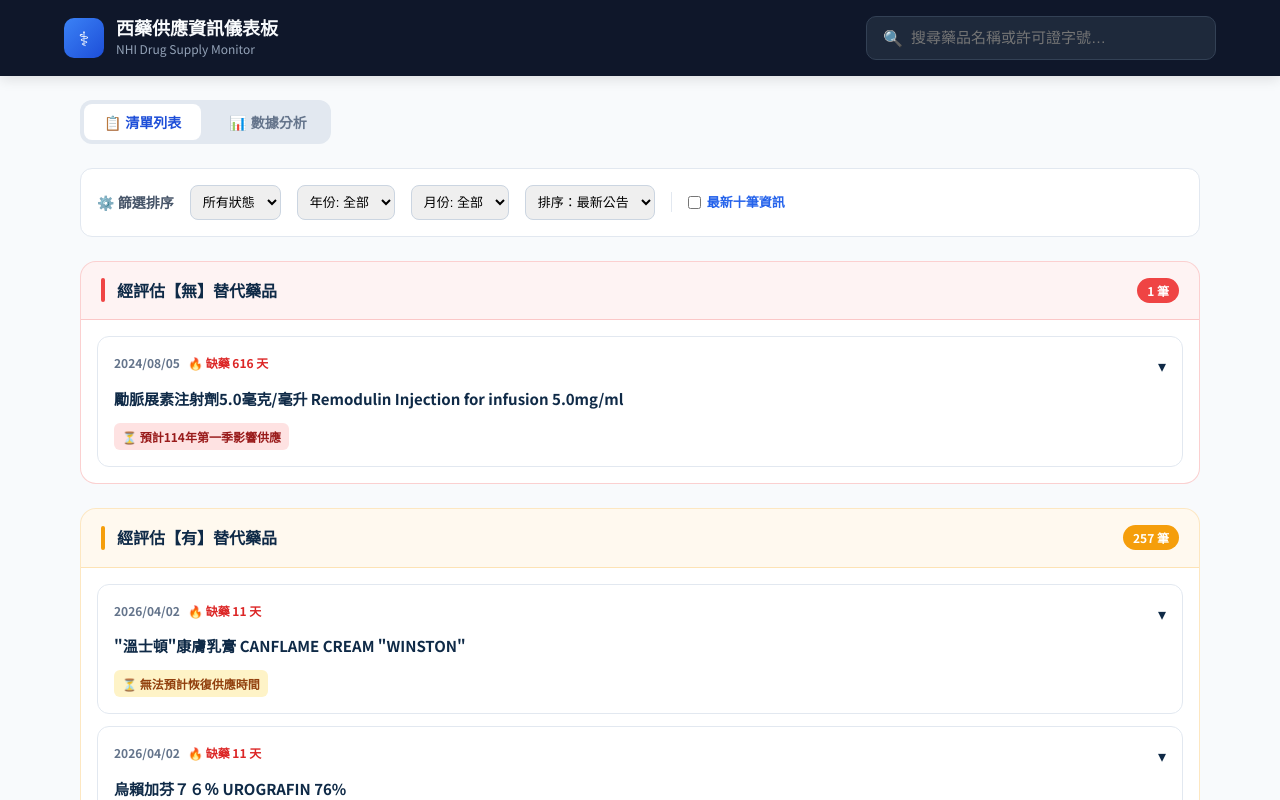
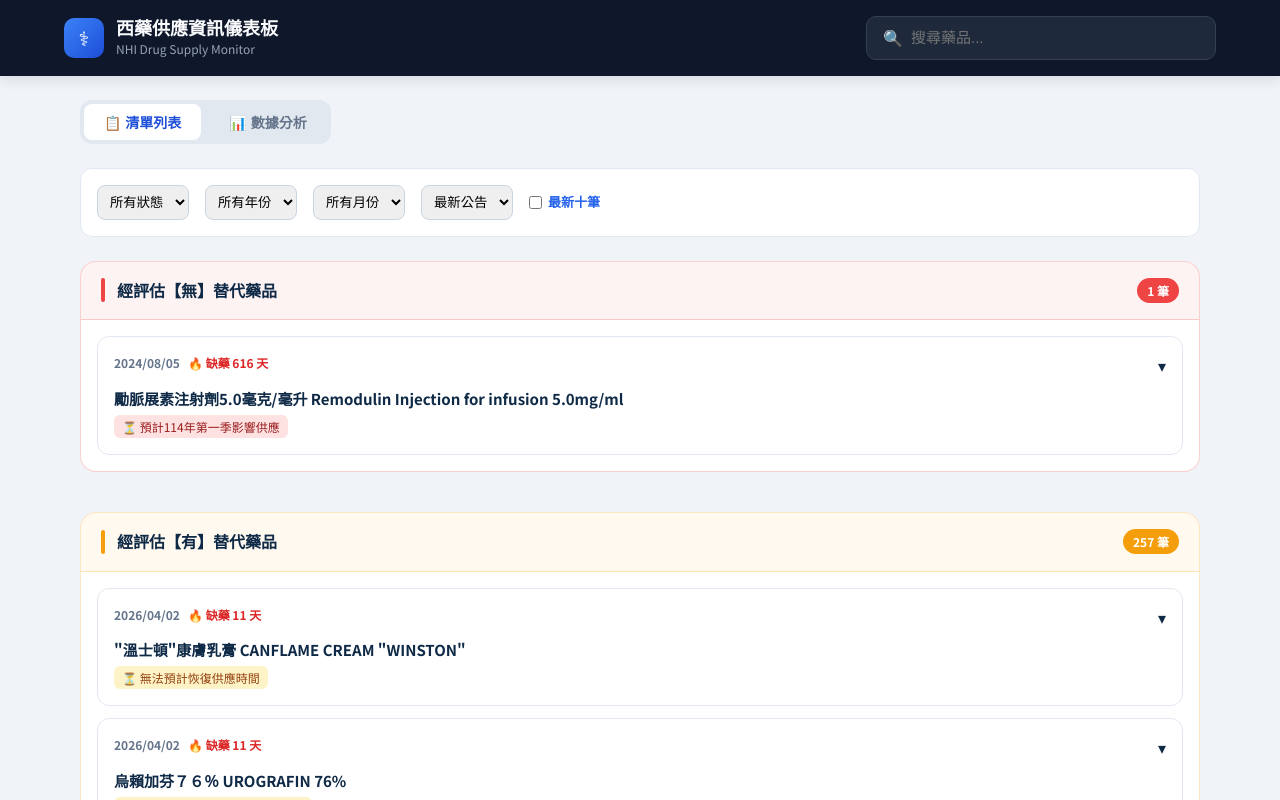
Before and after one commit to lianggaga927-beep/TFDA-drug-shortage-dashboard, a React (Vite) app: page / in a window 1280 px wide. Shown: the top 800 px of the page. Built offline with nearby package versions, Linux system fonts and the light colour scheme; a web font is replaced by a local one.

Commit message:
下方加註網頁警語

```diff
--- a/src/App.tsx
+++ b/src/App.tsx
@@ -100,8 +100,8 @@ export default function App() {
   const [searchTerm, setSearchTerm] = useState('');
   const [filterStatus, setFilterStatus] = useState<string>('all');
   const [filterYear, setFilterYear] = useState<string>('all');
-  const [filterMonth, setFilterMonth] = useState<string>('all'); // 新增：月份篩選
-  const [showLatestTen, setShowLatestTen] = useState(false);    // 新增：最新十筆勾選
+  const [filterMonth, setFilterMonth] = useState<string>('all');
+  const [showLatestTen, setShowLatestTen] = useState(false);
   const [sortMode, setSortMode] = useState<'newest'|'longest'|'name'>('newest');
 
   useEffect(() => {
@@ -124,7 +124,6 @@ export default function App() {
 
     const availableYears = Array.from(new Set(all.map(i => (i.公告更新時間||'').split('/')[0]))).filter(Boolean).sort().reverse();
 
-    // 排序需在篩選前或中途完成，以確保「最新十筆」能抓到正確資料
     all.sort((a, b) => {
       if (sortMode === 'newest') return new Date(b.公告更新時間).getTime() - new Date(a.公告更新時間).getTime();
       if (sortMode === 'longest') return (b._days || 0) - (a._days || 0);
@@ -132,7 +131,6 @@ export default function App() {
       return 0;
     });
 
-    // 核心篩選邏輯
     if (showLatestTen) {
       all = all.slice(0, 10);
     } else {
@@ -157,10 +155,16 @@ export default function App() {
   const stats = useCompositeStats(processedData.all);
   const chartData = timeMode === 'month' ? stats.monthlyChart : stats.yearlyChart;
 
-  if (loading) return <div className="loading"><div className="loading__spinner" />系統讀取中...</div>;
+  if (loading) return (
+    <div style={{ minHeight: '100vh', display: 'flex', flexDirection: 'column', alignItems: 'center', justifyContent: 'center', backgroundColor: '#f0f4f8', gap: '16px' }}>
+      <div style={{ width: '48px', height: '48px', border: '4px solid #e2e8f0', borderTop: '4px solid #2563eb', borderRadius: '50%', animation: 'spin 0.8s linear infinite' }} />
+      <p style={{ color: '#64748b', fontWeight: 600 }}>系統讀取中…</p>
+      <style>{`@keyframes spin { to { transform: rotate(360deg); } }`}</style>
+    </div>
+  );
 
   return (
-    <div style={{ minHeight: '100vh', backgroundColor: '#f8fafc', paddingBottom: '48px', fontFamily: '"Noto Sans TC", sans-serif' }}>
+    <div style={{ minHeight: '100vh', backgroundColor: '#f0f4f8', display: 'flex', flexDirection: 'column', fontFamily: '"Noto Sans TC", sans-serif' }}>
       <nav style={{ backgroundColor: '#0f172a', padding: '16px 24px', position: 'sticky', top: 0, zIndex: 50, boxShadow: '0 4px 12px rgba(0,0,0,0.1)' }}>
         <div style={{ maxWidth: '1152px', margin: '0 auto', display: 'flex', flexWrap: 'wrap', justifyContent: 'space-between', alignItems: 'center', gap: '16px' }}>
           <div style={{ display: 'flex', alignItems: 'center', gap: '12px' }}>
@@ -172,12 +176,12 @@ export default function App() {
           </div>
           <div style={{ display: 'flex', alignItems: 'center', backgroundColor: '#1e293b', border: '1px solid #334155', borderRadius: '10px', padding: '8px 16px', width: '100%', maxWidth: '350px' }}>
             <span style={{ color: '#475569', fontSize: '16px', marginRight: '8px' }}>🔍</span>
-            <input type="text" placeholder="搜尋藥品名稱或許可證字號…" onChange={e => setSearchTerm(e.target.value)} style={{ border: 'none', outline: 'none', flex: 1, fontSize: '15px', color: '#e2e8f0', background: 'transparent' }} />
+            <input type="text" placeholder="搜尋藥品..." onChange={e => setSearchTerm(e.target.value)} style={{ border: 'none', outline: 'none', flex: 1, fontSize: '15px', color: '#e2e8f0', background: 'transparent' }} />
           </div>
         </div>
       </nav>
 
-      <main style={{ maxWidth: '1152px', margin: '24px auto 0', padding: '0 16px' }}>
+      <main style={{ maxWidth: '1152px', margin: '24px auto 0', padding: '0 16px', flex: 1 }}>
         <div style={{ display: 'flex', gap: '8px', marginBottom: '24px', backgroundColor: '#e2e8f0', padding: '4px', borderRadius: '12px', width: 'fit-content' }}>
           <button onClick={() => setActiveTab('list')} style={{ padding: '8px 20px', borderRadius: '8px', fontWeight: 700, fontSize: '14px', cursor: 'pointer', border: 'none', backgroundColor: activeTab === 'list' ? '#ffffff' : 'transparent', color: activeTab === 'list' ? '#1d4ed8' : '#64748b' }}>📋 清單列表</button>
           <button onClick={() => setActiveTab('stats')} style={{ padding: '8px 20px', borderRadius: '8px', fontWeight: 700, fontSize: '14px', cursor: 'pointer', border: 'none', backgroundColor: activeTab === 'stats' ? '#ffffff' : 'transparent', color: activeTab === 'stats' ? '#1d4ed8' : '#64748b' }}>📊 數據分析</button>
@@ -185,47 +189,38 @@ export default function App() {
 
         {activeTab === 'list' ? (
           <div style={{ display: 'flex', flexDirection: 'column', gap: '24px' }}>
-
-            {/* 控制台：新增月份與最新十筆 */}
             <div style={{ backgroundColor: '#ffffff', padding: '16px', borderRadius: '12px', border: '1px solid #e2e8f0', display: 'flex', flexWrap: 'wrap', gap: '16px', alignItems: 'center' }}>
-              <div style={{ fontSize: '14px', fontWeight: 700, color: '#475569' }}>⚙️ 篩選排序</div>
-
-              <select value={filterStatus} disabled={showLatestTen} onChange={e => setFilterStatus(e.target.value)} style={{ padding: '8px', borderRadius: '8px', border: '1px solid #cbd5e1', fontSize: '13px' }}>
+              <select value={filterStatus} disabled={showLatestTen} onChange={e => setFilterStatus(e.target.value)} style={{ padding: '8px', borderRadius: '8px', border: '1px solid #cbd5e1' }}>
                 <option value="all">所有狀態</option>
                 <option value="red">無替代</option>
                 <option value="amber">有替代</option>
                 <option value="emerald">已解除</option>
               </select>
-
-              <select value={filterYear} disabled={showLatestTen} onChange={e => setFilterYear(e.target.value)} style={{ padding: '8px', borderRadius: '8px', border: '1px solid #cbd5e1', fontSize: '13px' }}>
-                <option value="all">年份: 全部</option>
+              <select value={filterYear} disabled={showLatestTen} onChange={e => setFilterYear(e.target.value)} style={{ padding: '8px', borderRadius: '8px', border: '1px solid #cbd5e1' }}>
+                <option value="all">所有年份</option>
                 {processedData.availableYears.map(y => <option key={y} value={y}>{y}年</option>)}
               </select>
-
-              <select value={filterMonth} disabled={showLatestTen} onChange={e => setFilterMonth(e.target.value)} style={{ padding: '8px', borderRadius: '8px', border: '1px solid #cbd5e1', fontSize: '13px' }}>
-                <option value="all">月份: 全部</option>
+              <select value={filterMonth} disabled={showLatestTen} onChange={e => setFilterMonth(e.target.value)} style={{ padding: '8px', borderRadius: '8px', border: '1px solid #cbd5e1' }}>
+                <option value="all">所有月份</option>
                 {Array.from({ length: 12 }, (_, i) => (i + 1).toString().padStart(2, '0')).map(m => <option key={m} value={m}>{m}月</option>)}
               </select>
-
-              <select value={sortMode} onChange={e => setSortMode(e.target.value as any)} style={{ padding: '8px', borderRadius: '8px', border: '1px solid #cbd5e1', fontSize: '13px' }}>
-                <option value="newest">排序：最新公告</option>
-                <option value="longest">排序：天數最久</option>
-                <option value="name">排序：名稱 A-Z</option>
+              <select value={sortMode} onChange={e => setSortMode(e.target.value as any)} style={{ padding: '8px', borderRadius: '8px', border: '1px solid #cbd5e1' }}>
+                <option value="newest">最新公告</option>
+                <option value="longest">缺藥最久</option>
+                <option value="name">名稱排序</option>
               </select>
-
-              <label style={{ display: 'flex', alignItems: 'center', gap: '6px', fontSize: '13px', fontWeight: 700, color: '#2563eb', cursor: 'pointer', borderLeft: '1px solid #e2e8f0', paddingLeft: '16px' }}>
-                <input type="checkbox" checked={showLatestTen} onChange={e => setShowLatestTen(e.target.checked)} />
-                最新十筆資訊
+              <label style={{ display: 'flex', alignItems: 'center', gap: '6px', fontSize: '13px', fontWeight: 700, color: '#2563eb', cursor: 'pointer' }}>
+                <input type="checkbox" checked={showLatestTen} onChange={e => setShowLatestTen(e.target.checked)} /> 最新十筆
               </label>
             </div>
-
             <Section title="經評估【無】替代藥品" colorTheme="red" list={processedData.noAlt} />
             <Section title="經評估【有】替代藥品" colorTheme="amber" list={processedData.withAlt} />
             <Section title="藥品已解除短缺" colorTheme="emerald" list={processedData.resolved} />
           </div>
         ) : (
           <div style={{ backgroundColor: '#ffffff', padding: '24px', borderRadius: '16px', border: '1px solid #e2e8f0' }}>
-            <div style={{ display: 'flex', justifyContent: 'space-between', marginBottom: '24px' }}>
+             {/* 統計圖表內容... */}
+             <div style={{ display: 'flex', justifyContent: 'space-between', marginBottom: '24px' }}>
               <h2 style={{ fontSize: '18px', fontWeight: 700 }}>📊 供應趨勢統計</h2>
               <div style={{ display: 'flex', backgroundColor: '#f1f5f9', padding: '4px', borderRadius: '8px' }}>
                 <button onClick={() => setTimeMode('month')} style={{ padding: '6px 16px', borderRadius: '6px', fontWeight: 700, fontSize: '13px', border: 'none', backgroundColor: timeMode === 'month' ? '#ffffff' : 'transparent', color: timeMode === 'month' ? '#2563eb' : '#64748b' }}>月統計</button>
@@ -234,33 +229,51 @@ export default function App() {
             </div>
             <div style={{ height: '400px', width: '100%' }}>
               <ResponsiveContainer width="100%" height="100%">
-                <BarChart data={chartData} margin={{ top: 20, right: 10, left: -20, bottom: 0 }}>
-                  <CartesianGrid strokeDasharray="3 3" vertical={false} stroke="#e2e8f0" />
-                  <XAxis dataKey="name" tick={{fontSize: 12}} />
-                  <YAxis tick={{fontSize: 12}} />
+                <BarChart data={chartData}>
+                  <CartesianGrid strokeDasharray="3 3" vertical={false} />
+                  <XAxis dataKey="name" />
+                  <YAxis />
                   <Tooltip />
                   <Legend />
-                  <Bar dataKey="無替代(紅)" stackId="a" fill="#ef4444" barSize={35} />
-                  <Bar dataKey="有替代(黃)" stackId="a" fill="#f59e0b" barSize={35} />
-                  <Bar dataKey="已解除(綠)" fill="#10b981" barSize={35} />
+                  <Bar dataKey="無替代(紅)" stackId="a" fill="#ef4444" />
+                  <Bar dataKey="有替代(黃)" stackId="a" fill="#f59e0b" />
+                  <Bar dataKey="已解除(綠)" fill="#10b981" />
                 </BarChart>
               </ResponsiveContainer>
             </div>
           </div>
         )}
       </main>
+
+      {/* ── 👇 新增：底部警語區塊 👇 ── */}
+      <footer style={{ backgroundColor: '#0f172a', color: '#94a3b8', padding: '32px 16px', marginTop: '64px' }}>
+        <div style={{ maxWidth: '1152px', margin: '0 auto', textAlign: 'center' }}>
+          <p style={{ fontSize: '14px', marginBottom: '8px', lineHeight: 1.6 }}>
+            [ 依政府 OpenData API 抓取最新資訊，但最新訊息仍建議查閱 TFDA 網頁 ]
+          </p>
+          <a
+            href="https://dsms.fda.gov.tw/"
+            target="_blank"
+            rel="noopener noreferrer"
+            style={{ color: '#60a5fa', fontSize: '14px', textDecoration: 'none', fontWeight: 600 }}
+          >
+            🔗 西藥醫療器材供應平台 (官方網站)
+          </a>
+          <div style={{ marginTop: '20px', fontSize: '12px', opacity: 0.6 }}>
+            &copy; 2026 Clinical Pharmacy Supply Dashboard
+          </div>
+        </div>
+      </footer>
     </div>
   );
 }
 
-// ----------------------------------------------------------------------
-// 子元件 (Section & DrugCard)
-// ----------------------------------------------------------------------
+// ── 子元件 (保持不變) ──
 function Section({ title, colorTheme, list }: any) {
   if (!list.length) return null;
   const p = { red: '#ef4444', amber: '#f59e0b', emerald: '#10b981' }[colorTheme as Theme];
   return (
-    <section style={{ backgroundColor: '#ffffff', borderRadius: '16px', border: `1px solid ${p}40`, overflow: 'hidden' }}>
+    <section style={{ backgroundColor: '#ffffff', borderRadius: '16px', border: `1px solid ${p}40`, overflow: 'hidden', marginBottom: '16px' }}>
       <div style={{ backgroundColor: `${p}10`, borderBottom: `1px solid ${p}40`, padding: '16px 20px', display: 'flex', alignItems: 'center', gap: '12px' }}>
         <div style={{ width: '4px', height: '24px', backgroundColor: p, borderRadius: '2px' }} />
         <h2 style={{ fontSize: '16px', fontWeight: 700, flex: 1 }}>{title}</h2>
@@ -277,31 +290,21 @@ function DrugCard({ item, theme }: any) {
   const [open, setOpen] = useState(false);
   const rec = extractRecoveryTime(item.供應狀態);
   const t = { red: {bg:'#fee2e2', text:'#991b1b'}, amber: {bg:'#fef3c7', text:'#92400e'}, emerald: {bg:'#d1fae5', text:'#065f46'} }[theme as Theme];
-
   return (
-    <div style={{ border: '1px solid #e2e8f0', borderRadius: '12px', backgroundColor: '#fff', overflow: 'hidden' }}>
-      <div onClick={() => setOpen(!open)} style={{ padding: '16px', cursor: 'pointer', display: 'flex', flexDirection: 'column', gap: '8px' }}>
-        <div style={{ display: 'flex', justifyContent: 'space-between' }}>
-          <div style={{ display: 'flex', gap: '8px', flexWrap: 'wrap' }}>
+    <div style={{ border: '1px solid #e2e8f0', borderRadius: '12px', backgroundColor: '#fff' }}>
+      <div onClick={() => setOpen(!open)} style={{ padding: '16px', cursor: 'pointer' }}>
+        <div style={{ display: 'flex', justifyContent: 'space-between', marginBottom: '8px' }}>
+          <div style={{ display: 'flex', gap: '8px' }}>
             <span style={{ fontSize: '12px', fontWeight: 600, color: '#64748b' }}>{item.公告更新時間}</span>
             {theme !== 'emerald' && <span style={{ fontSize: '12px', fontWeight: 700, color: '#dc2626' }}>🔥 缺藥 {item._days} 天</span>}
           </div>
           <span style={{ transform: open ? 'rotate(180deg)' : 'rotate(0deg)' }}>▾</span>
         </div>
-        <div style={{ fontWeight: 700, fontSize: '15px' }}>{item.中文品名}</div>
-
-        {/* 👇 就是這裡！把遺漏的替代品建議 (altText) 與恢復時間 (rec, t) 顯示出來 👇 */}
-        <div style={{ display: 'flex', flexWrap: 'wrap', gap: '8px', marginTop: '4px' }}>
-          {item._altText && theme !== 'emerald' && (
-            <div style={{ fontSize: '12px', fontWeight: 600, color: '#0369a1', backgroundColor: '#e0f2fe', padding: '4px 8px', borderRadius: '6px' }}>💡 替代：{item._altText}</div>
-          )}
-          {rec && (
-            <div style={{ fontSize: '12px', fontWeight: 600, color: t?.text, backgroundColor: t?.bg, padding: '4px 8px', borderRadius: '6px' }}>
-              ⏳ {rec}
-            </div>
-          )}
+        <div style={{ fontWeight: 700, fontSize: '15px', marginBottom: '4px' }}>{item.中文品名}</div>
+        <div style={{ display: 'flex', flexWrap: 'wrap', gap: '8px' }}>
+           {item._altText && theme !== 'emerald' && <span style={{ fontSize: '12px', color: '#0369a1', backgroundColor: '#e0f2fe', padding: '2px 8px', borderRadius: '6px' }}>💡 替代：{item._altText}</span>}
+           {rec && <span style={{ fontSize: '12px', color: t.text, backgroundColor: t.bg, padding: '2px 8px', borderRadius: '6px' }}>⏳ {rec}</span>}
         </div>
-
       </div>
       {open && <div style={{ padding: '16px', backgroundColor: '#f8fafc', borderTop: '1px dashed #cbd5e1', fontSize: '14px', whiteSpace: 'pre-line' }}>{item.供應狀態?.replace(/\\r\\n/g, '\n')}</div>}
     </div>
```
